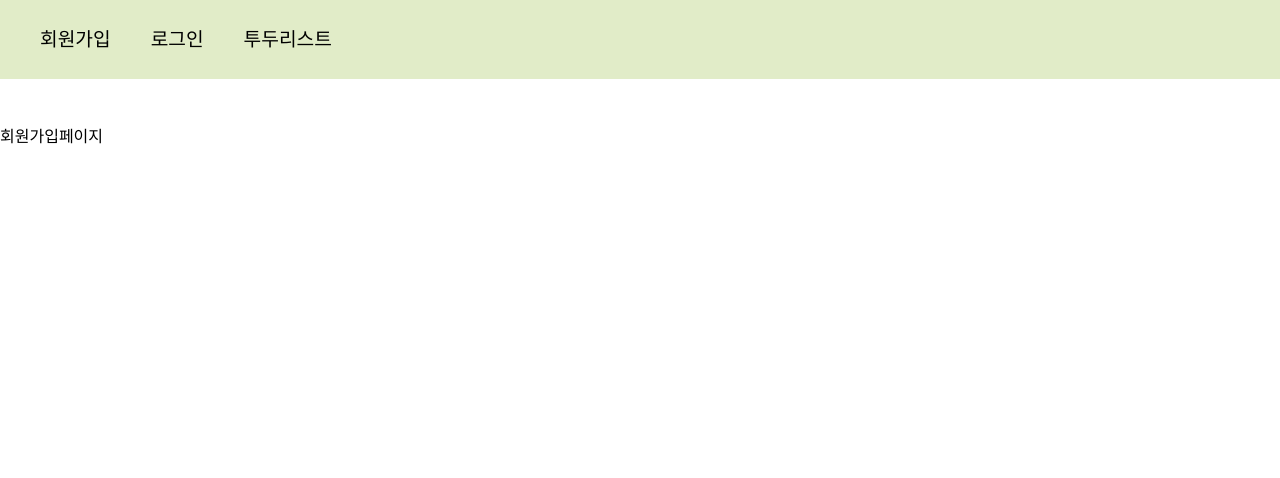
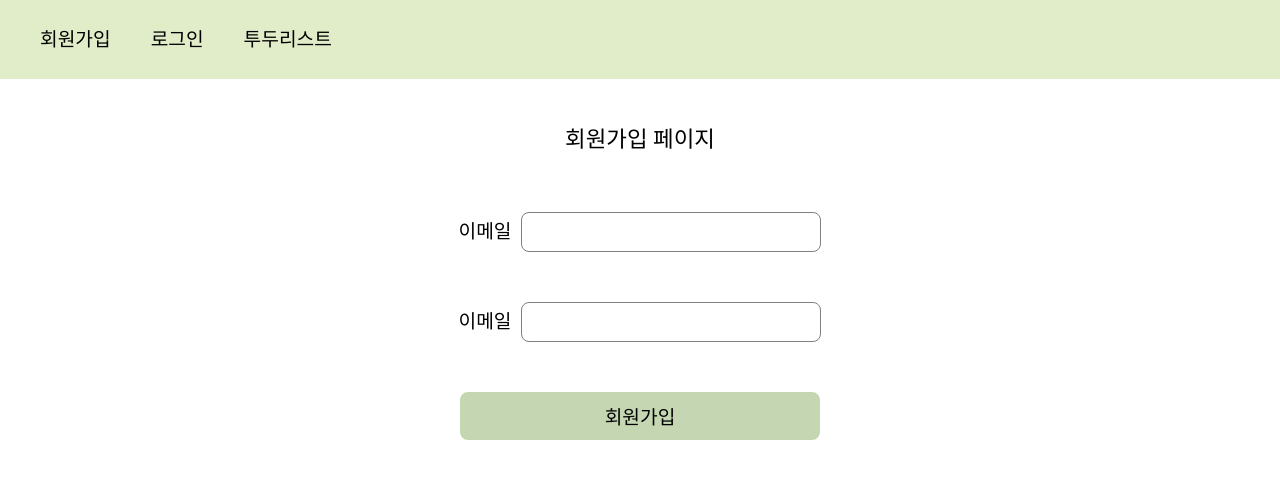
Before and after one commit to somin00/wanted-pre-onboarding-frontend, a React (Create React App) app: page /signup in a window 1280 px wide. Shown: the top 478 px of the page. Built offline with nearby package versions, Linux system fonts and the light colour scheme.

Commit message:
[style] 회원가입 페이지 마크업 및 스타일 적용

```diff
--- /dev/null
+++ b/src/components/AuthForm/index.tsx
@@ -0,0 +1,13 @@
+import AuthInput from "components/AuthInput";
+import React from "react";
+
+function AuthForm() {
+  return (
+    <form>
+      <AuthInput />
+      <AuthInput />
+    </form>
+  );
+}
+
+export default AuthForm;
--- /dev/null
+++ b/src/components/AuthInput/index.tsx
@@ -0,0 +1,12 @@
+import React from "react";
+import { AuthInputWrapper } from "./styles";
+function AuthInput() {
+  return (
+    <AuthInputWrapper>
+      <label htmlFor="email">이메일</label>
+      <input type="text" id="email" />
+    </AuthInputWrapper>
+  );
+}
+
+export default AuthInput;
--- /dev/null
+++ b/src/components/AuthInput/styles.tsx
@@ -0,0 +1,19 @@
+import styled from "styled-components";
+
+export const AuthInputWrapper = styled.div`
+  display: flex;
+  align-items: center;
+  margin-bottom: 50px;
+
+  label {
+    font-size: 1.2rem;
+    margin-right: 10px;
+  }
+
+  input {
+    border: 1px solid gray;
+    border-radius: 8px;
+    width: 300px;
+    height: 40px;
+  }
+`;
--- a/src/pages/Signup/index.tsx
+++ b/src/pages/Signup/index.tsx
@@ -1,7 +1,15 @@
 import React from "react";
+import { SignupWrapper } from "./styles";
+import AuthForm from "components/AuthForm";
 
 function Signup() {
-  return <div>회원가입페이지</div>;
+  return (
+    <SignupWrapper>
+      <h1>회원가입 페이지</h1>
+      <AuthForm />
+      <button data-testid="signup-button">회원가입</button>
+    </SignupWrapper>
+  );
 }
 
 export default Signup;
--- /dev/null
+++ b/src/pages/Signup/styles.tsx
@@ -0,0 +1,22 @@
+import styled from "styled-components";
+
+export const SignupWrapper = styled.main`
+  display: flex;
+  flex-direction: column;
+  align-items: center;
+  justify-content: center;
+
+  h1 {
+    font-size: 1.4rem;
+    font-weight: 500;
+    margin-bottom: 60px;
+  }
+
+  button {
+    font-size: 1.2rem;
+    background-color: #c4d7b2;
+    width: 360px;
+    padding: 10px 0;
+    border-radius: 8px;
+  }
+`;
```
